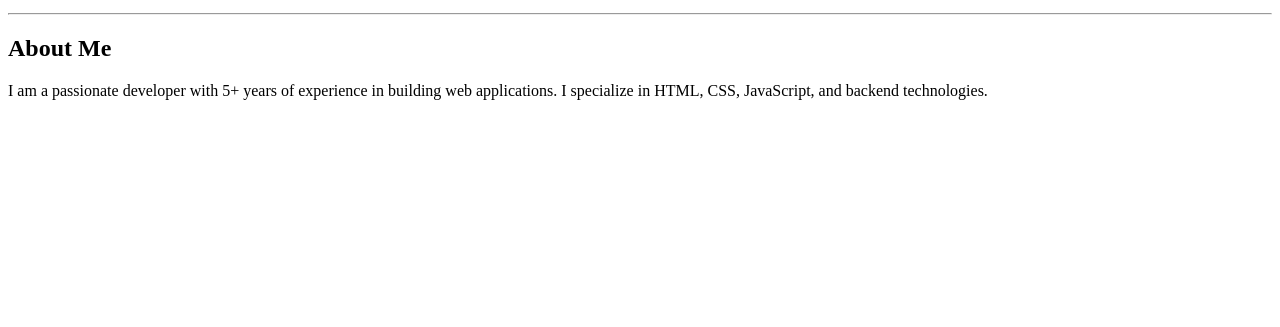
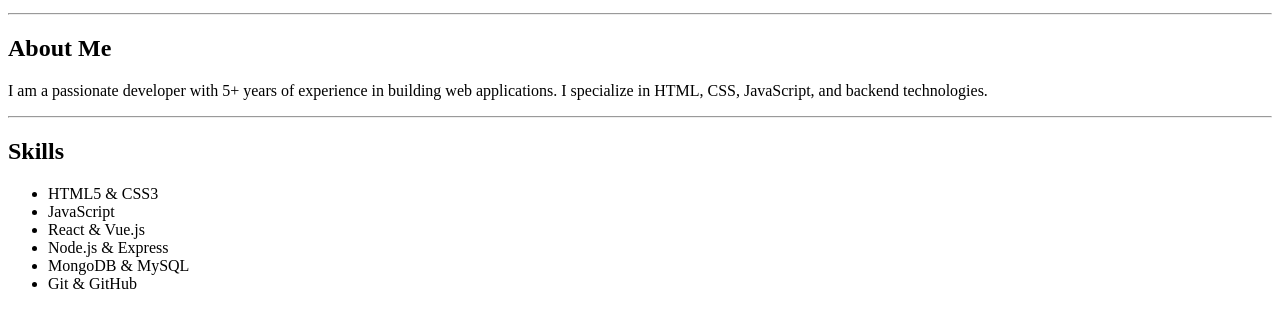
Before and after one commit to jerik-george/sample-resume-assignment, a plain HTML site: page index.html in a window 1280 px wide. Shown: the part 101-428 px from the top of the page. Drawn offline with Linux system fonts and the light colour scheme.

Commit message:
add skills section

```diff
--- a/index.html
+++ b/index.html
@@ -21,5 +21,19 @@
         technologies.
       </p>
     </section>
+
+    <hr />
+
+    <section>
+      <h2>Skills</h2>
+      <ul>
+        <li>HTML5 & CSS3</li>
+        <li>JavaScript</li>
+        <li>React & Vue.js</li>
+        <li>Node.js & Express</li>
+        <li>MongoDB & MySQL</li>
+        <li>Git & GitHub</li>
+      </ul>
+    </section>
   </body>
 </html>
```
